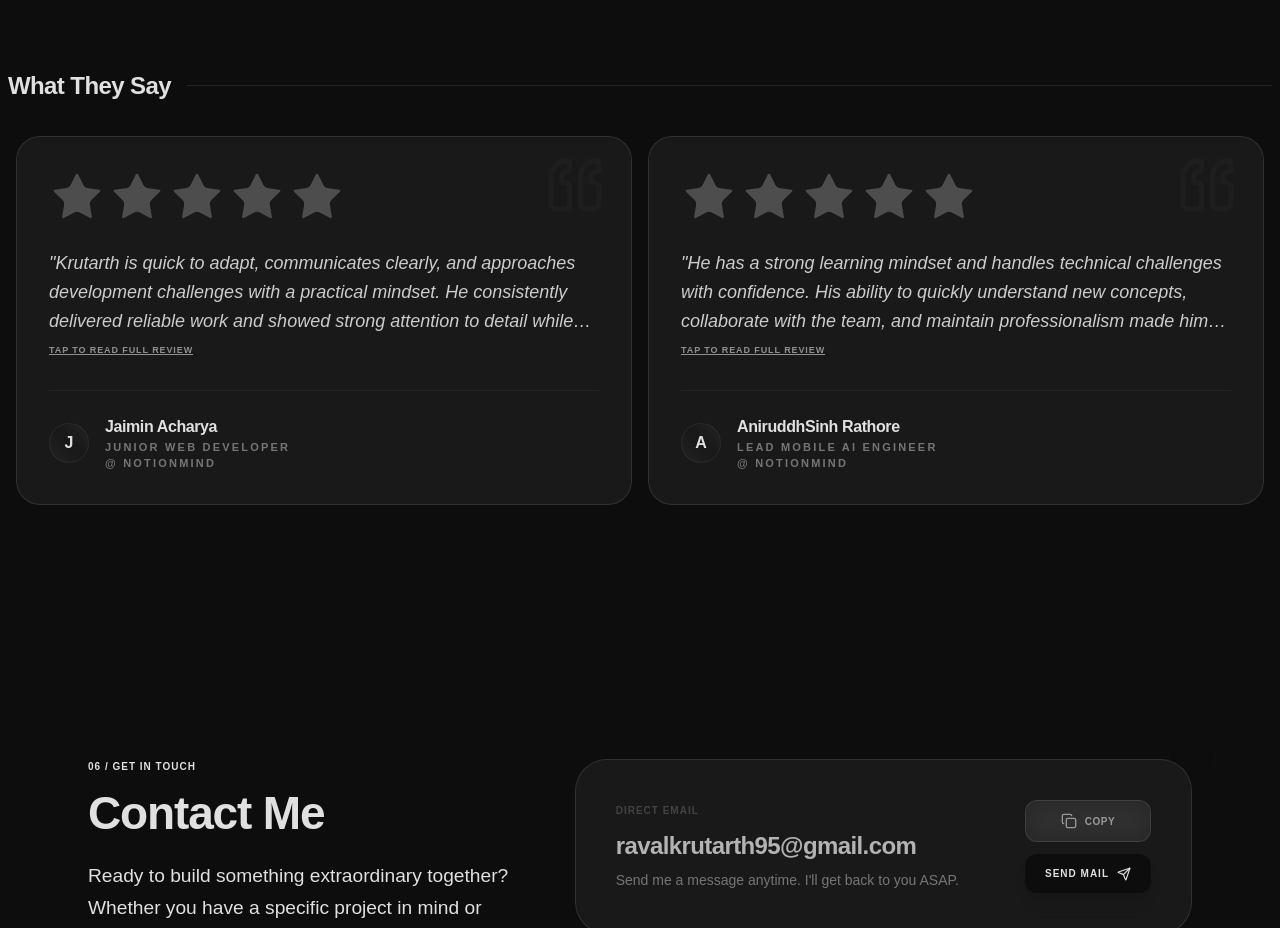
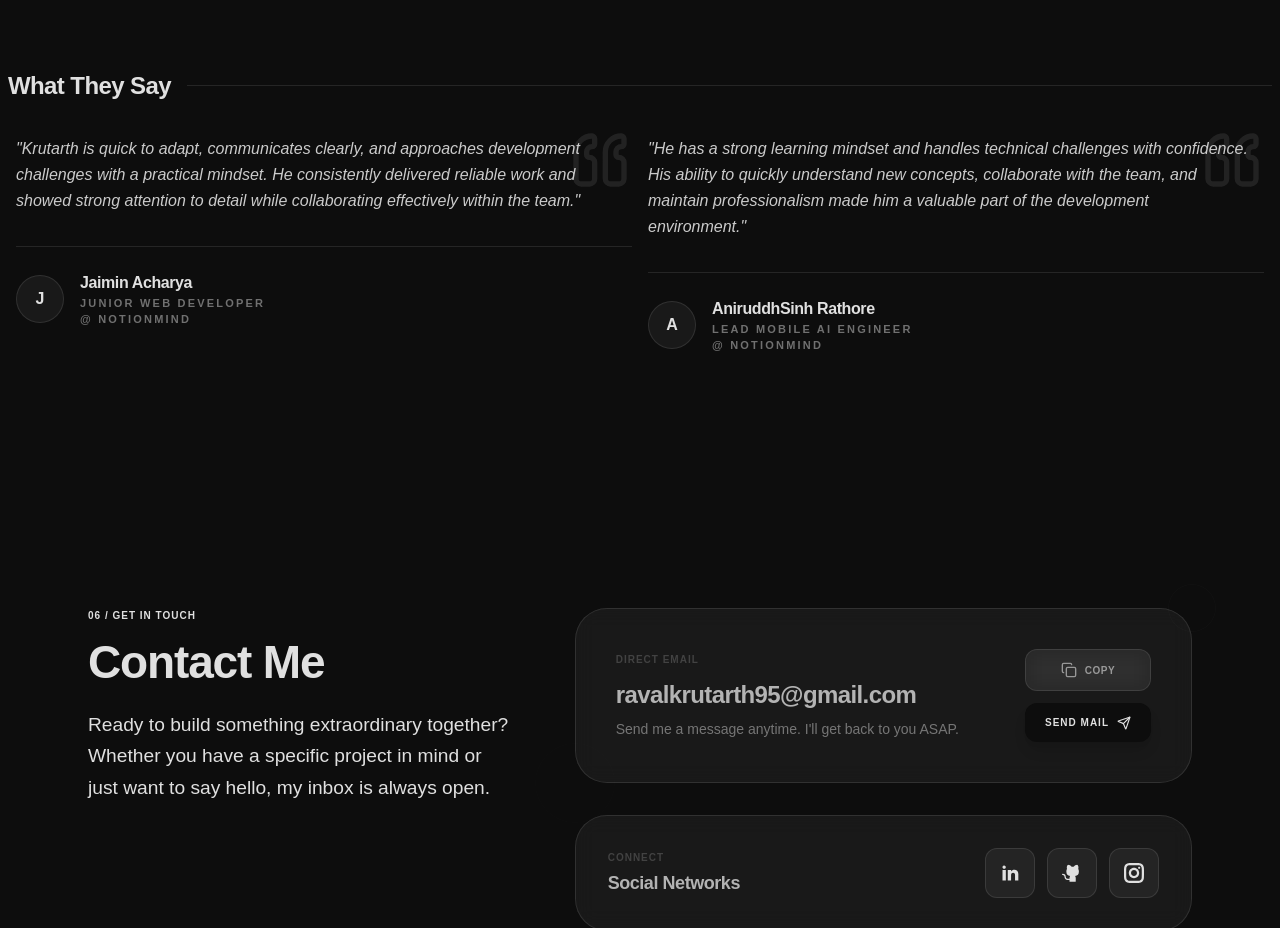
Before and after one commit to Krutarth-Raval/Portfolio, a React (Vite) app: page / in a window 1280 px wide. Shown: the part 1740-2668 px from the top of the page. Built offline with nearby package versions, Linux system fonts and the light colour scheme; a web font is replaced by a local one.

Commit message:
Update ReviewCard.jsx

```diff
--- a/src/UI/ReviewCard.jsx
+++ b/src/UI/ReviewCard.jsx
@@ -1,41 +1,25 @@
 import React from "react";
 import { Star, Quote } from "lucide-react";
-import { motion } from "framer-motion";
 
-const ReviewCard = ({ rev, onClick }) => {
+const ReviewCard = ({ rev }) => {
   return (
-    <motion.div
-      onClick={onClick}
-      whileHover={{ y: -5 }}
-      whileTap={{ scale: 0.98 }}
-      className="btn-glossy p-5 sm:p-8 rounded-2xl sm:rounded-3xl relative flex flex-col justify-between group transition-all duration-500 overflow-hidden h-full min-h-[180px] sm:min-h-[250px] cursor-pointer"
-    >
+    <div className="relative flex flex-col justify-between group transition-all duration-500 h-full w-full">
       {/* Quote Icon Overlay */}
-      <div className="absolute top-4 right-4 sm:right-6 opacity-10 group-hover:opacity-20 transition-opacity">
-        <Quote className="w-10 h-10 sm:w-16 sm:h-16 text-[var(--theme-accent)] rotate-180" />
+      <div className="absolute -top-2 -right-2 sm:right-0 opacity-10 group-hover:opacity-20 transition-opacity">
+        <Quote className="w-10 h-10 sm:w-16 sm:h-16 text-[var(--theme-text)] rotate-180" />
       </div>
 
       <div className="relative z-10 flex-1">
-        <div className="flex gap-1 mb-4 sm:mb-6">
-          {[...Array(5)].map((_, i) => (
-            <Star key={i} size={12} className="sm:size-14 fill-[var(--theme-accent)] text-transparent group-hover:scale-110 transition-transform duration-300" style={{ transitionDelay: `${i * 50}ms` }} />
-          ))}
-        </div>
 
-        <div className="mb-4 sm:mb-8">
-          <p className="text-theme opacity-90 leading-relaxed italic text-xs sm:text-lg relative line-clamp-3">
+        <div className="mb-6 sm:mb-8">
+          <p className="text-theme opacity-90 leading-relaxed italic text-xs sm:text-base relative w-full pr-4">
             "{rev.description}"
           </p>
-          {rev.description.length > 150 && (
-            <p className="mt-2 text-[9px] font-black uppercase tracking-widest text-accent opacity-60 underline">
-              Tap to read full review
-            </p>
-          )}
         </div>
       </div>
 
-      <div className="flex items-center gap-3 sm:gap-4 border-t border-white/5 pt-4 sm:pt-6 group-hover:border-[var(--theme-accent)]/20 transition-colors">
-        <div className="w-10 h-10 sm:w-10 h:12 rounded-full bg-gradient-to-tr from-[var(--theme-accent)]/20 via-transparent to-[var(--theme-accent)]/20 flex items-center justify-center border border-white/5 font-bold text-theme text-sm sm:text-base">
+      <div className="flex items-center gap-3 sm:gap-4 border-t border-[var(--theme-btn-border)] pt-4 sm:pt-6 group-hover:border-[var(--theme-accent)] transition-colors">
+        <div className="w-10 h-10 sm:w-12 sm:h-12 rounded-full bg-[var(--theme-btn-bg)] flex items-center justify-center border border-[var(--theme-btn-border)] font-bold text-theme text-sm sm:text-base">
           {rev.name.charAt(0)}
         </div>
         <div className="flex flex-col">
@@ -50,7 +34,7 @@ const ReviewCard = ({ rev, onClick }) => {
           </p>
         </div>
       </div>
-    </motion.div>
+    </div>
   );
 };
 
```
